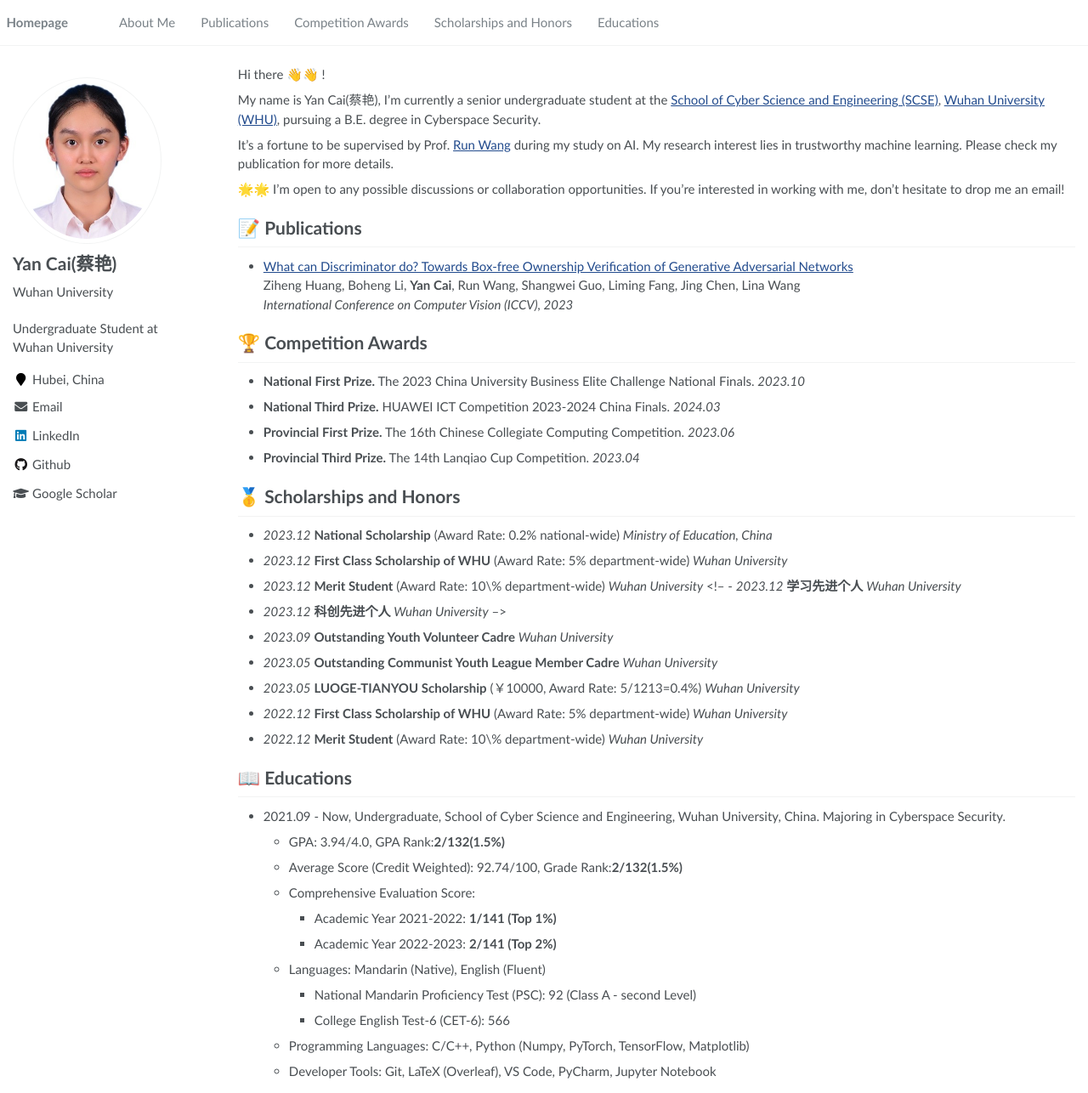
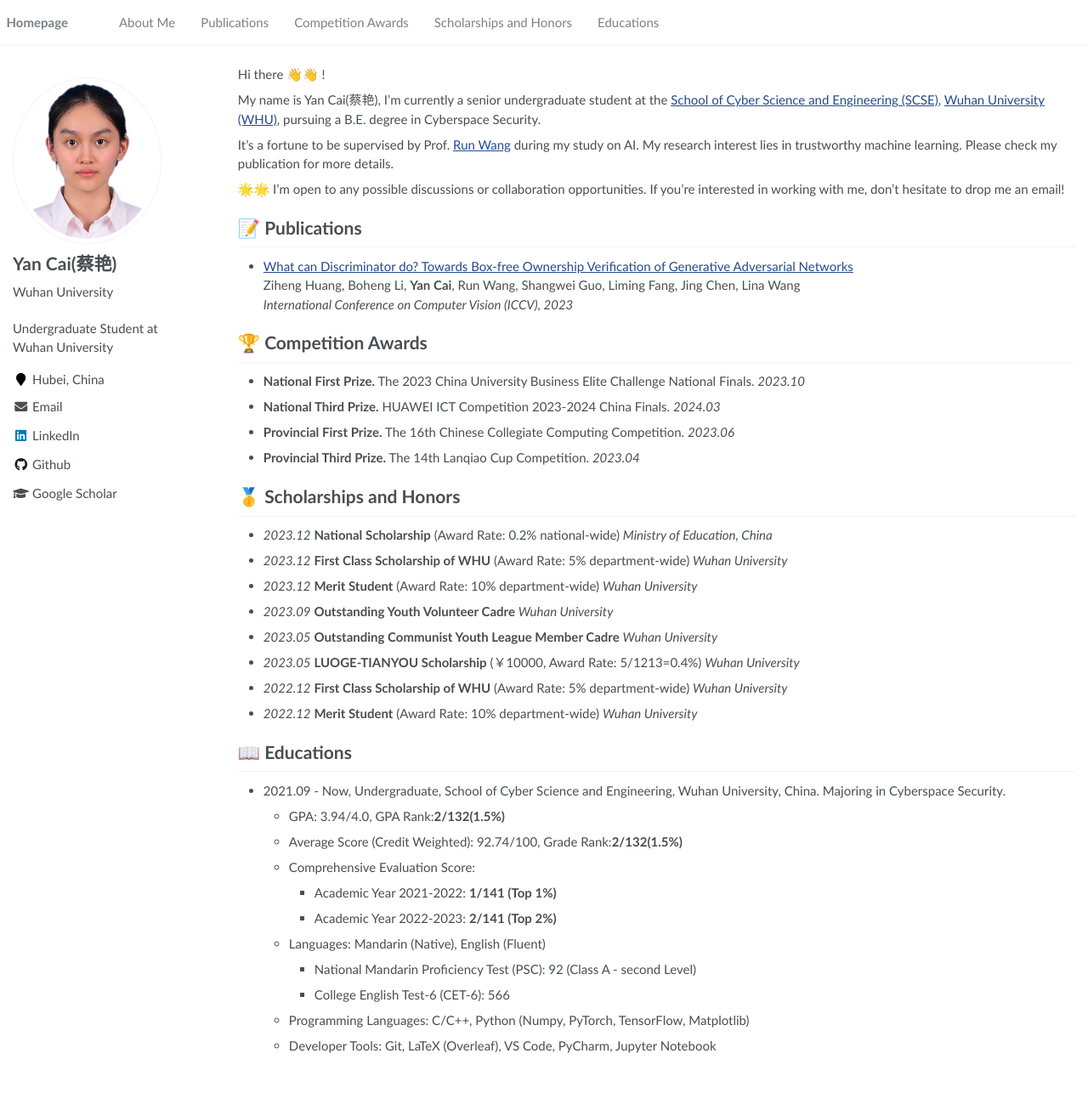
Before and after one commit to Cyccyyycyc/Cyccyyycyc.github.io, a Jekyll site: the page built from _pages/about.md, in a window 1280 px wide and 1286 px high. Shown: the whole window at 85% size. Built offline with Jekyll 4.4.1, drawn with Linux system fonts in a browser that asks for light colours.

Commit message:
modify some information

```diff
--- a/_pages/about.md
+++ b/_pages/about.md
@@ -49,14 +49,12 @@ Ziheng Huang, Boheng Li, **Yan Cai**, Run Wang, Shangwei Guo, Liming Fang, Jing
 # 🥇 Scholarships and Honors
 - *2023.12* **National Scholarship** (Award Rate: 0.2% national-wide) *Ministry of Education, China*
 - *2023.12* **First Class Scholarship of WHU** (Award Rate: 5% department-wide) *Wuhan University*
-- *2023.12* **Merit Student** (Award Rate: 10\% department-wide) *Wuhan University*
-<!-- - *2023.12* **学习先进个人** *Wuhan University*
-- *2023.12* **科创先进个人** *Wuhan University*  -->
+- *2023.12* **Merit Student** (Award Rate: 10% department-wide) *Wuhan University*
 - *2023.09* **Outstanding Youth Volunteer Cadre** *Wuhan University*
 - *2023.05* **Outstanding Communist Youth League Member Cadre** *Wuhan University*
 - *2023.05* **LUOGE-TIANYOU Scholarship** (￥10000, Award Rate: 5/1213=0.4%) *Wuhan University*
 - *2022.12* **First Class Scholarship of WHU** (Award Rate: 5% department-wide) *Wuhan University*
-- *2022.12* **Merit Student** (Award Rate: 10\% department-wide) *Wuhan University*
+- *2022.12* **Merit Student** (Award Rate: 10% department-wide) *Wuhan University*
 
 <!-- - *2023.12* **国家奖学金** (全国前0.2%，我校按专业成绩排名取高者授予) *中华人民共和国教育部* &nbsp;&nbsp;[[证明]](../docs/国家奖学金.pdf)
 - *2023.12* **武汉大学优秀学生甲等奖学金** (院内前5%) *武汉大学* &nbsp;&nbsp;[[证明]](../docs/2022-2023甲等奖学金.pdf)
```
Also changed, not shown: 1 other file.
